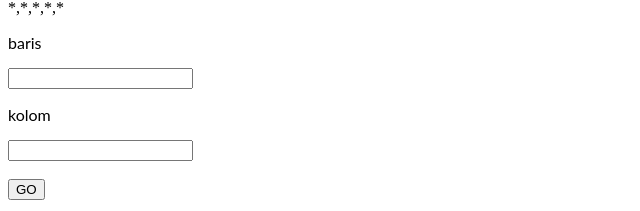
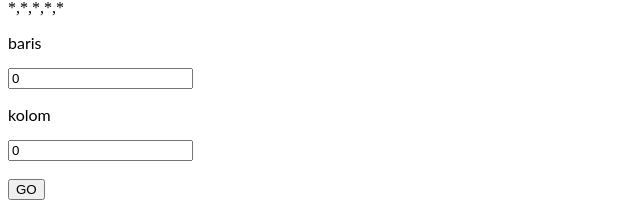
Before and after one commit to tifs73/c14180073-Angular1, an Angular app: page / in a window 1280 px wide. Shown: the part 176-387 px from the top of the page, without its empty margins (0-640 px from the left). Built offline with nearby package versions, Linux system fonts and the light colour scheme.

Commit message:
2 files modified

```diff
--- a/src/app/app.component.html
+++ b/src/app/app.component.html
@@ -4,15 +4,15 @@
 </p>
 
 <div *ngFor="let star of papan; let i=index">
-  {{star}}
+	{{star}}
 </div>
 
 
 <p>baris</p>
-<input [(ngModel)]="baris" type="text"/>
+<input [(ngModel)]="baris" type="number"/>
 
 <p>kolom</p>
-<input [(ngModel)]="kolom" type="text"/>
+<input [(ngModel)]="kolom" type="number"/>
 <br> <br>
 
 <button (click)="button()">GO</button>{{test}}
--- a/src/app/app.component.ts
+++ b/src/app/app.component.ts
@@ -9,15 +9,18 @@ export class AppComponent {
   name = "Angular " + VERSION.major;
   public papan = new Array(5).fill(0).map(() => new Array(5).fill("*"));
   test: String;
-  baris: 0;
-  kolom: 0;
+  baris = 0;
+  kolom = 0;
   counter = 0;
 
   button() {
+    var ubah = new Array();
     this.test = "berhasil";
     if (this.counter % 2 == 0) {
       this.counter++;
-      //player1 genap
+      if (this.papan[this.baris][this.kolom] == "*") {
+        this.papan[this.baris][this.kolom] = "1";
+      }
     } else {
       //player2 ganjil
     }
```
